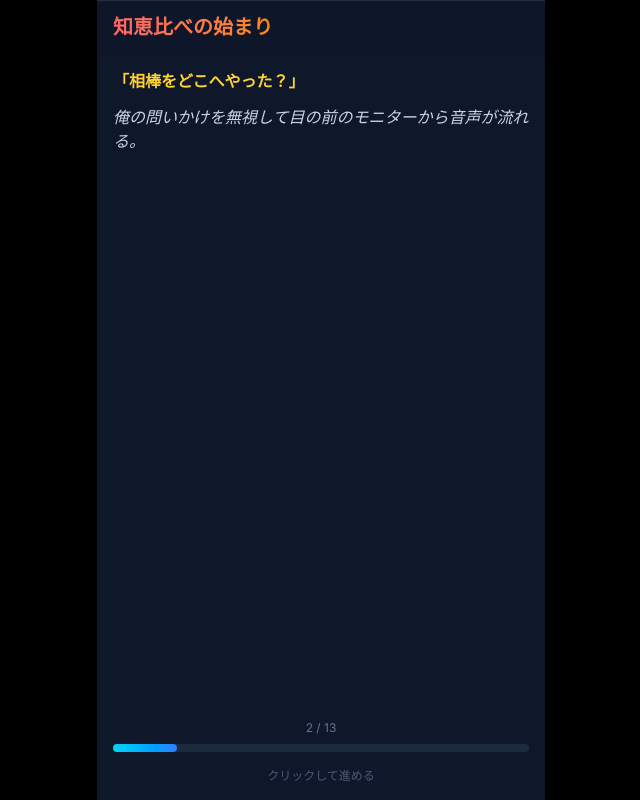
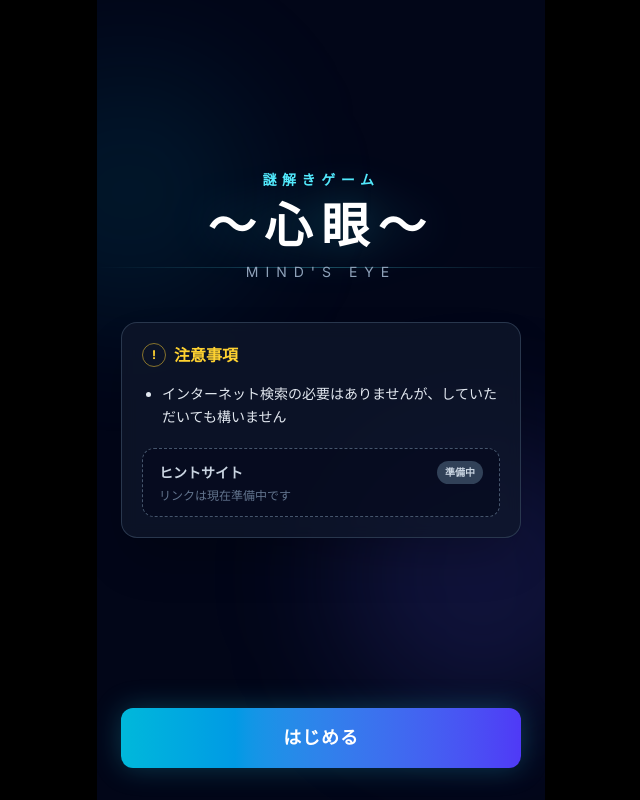
Before and after one commit to sasamiwinsub-pixel/mind-eye-riddle, a Next.js app: page / in a window 1280 px wide. Shown: the whole page, without its empty margins (319-959 px from the left). Built offline with nearby package versions, Linux system fonts and the light colour scheme.

Commit message:
タイトル画面実装

```diff
--- a/src/app/page.tsx
+++ b/src/app/page.tsx
@@ -3,17 +3,18 @@
 import { useState } from 'react';
 import GameInterface from '@/components/GameInterface';
 import Intro from '@/components/Intro';
+import TitleScreen from '@/components/TitleScreen';
+
+type Screen = 'title' | 'intro' | 'game';
 
 export default function Home() {
-  const [gameStarted, setGameStarted] = useState(false);
+  const [screen, setScreen] = useState<Screen>('title');
 
   return (
     <main className="min-h-screen bg-black">
-      {gameStarted ? (
-        <GameInterface />
-      ) : (
-        <Intro onStartGame={() => setGameStarted(true)} />
-      )}
+      {screen === 'title' && <TitleScreen onStart={() => setScreen('intro')} />}
+      {screen === 'intro' && <Intro onStartGame={() => setScreen('game')} />}
+      {screen === 'game' && <GameInterface />}
     </main>
   );
 }
--- a/src/components/GameInterface.tsx
+++ b/src/components/GameInterface.tsx
@@ -120,6 +120,7 @@
   const [showRulesInfo, setShowRulesInfo] = useState(false);
   const [isRulesInfoUnlocked, setIsRulesInfoUnlocked] = useState(false);
   const [isAdditionalRuleUnlocked, setIsAdditionalRuleUnlocked] = useState(false);
+  const [isResubmissionRuleUnlocked, setIsResubmissionRuleUnlocked] = useState(false);
   const [showRulesInfoPrompt, setShowRulesInfoPrompt] = useState(false);
   const [hasShownStepESearchHint, setHasShownStepESearchHint] = useState(false);
   const [isStepESearchSolved, setIsStepESearchSolved] = useState(false);
@@ -269,6 +270,8 @@
     setActivePartnerMessage(null);
     setActiveTab('main');
     setErrorMsg('');
+    setIsResubmissionRuleUnlocked(true);
+    setShowRulesInfoPrompt(true);
     showCorrectThenCutIn(CUT_IN_LINES.lastStepStart, currentStepIndex);
   };
 
@@ -556,7 +559,9 @@
               <div className="absolute right-4 bottom-20 z-30 flex flex-col items-end gap-2">
                 {showRulesInfoPrompt && (
                   <div className="max-w-56 rounded-xl border border-cyan-300/40 bg-slate-800/95 px-3 py-2 text-xs font-bold leading-relaxed text-cyan-50 shadow-lg shadow-cyan-950/40 animate-pulse">
-                    {isAdditionalRuleUnlocked
+                    {isResubmissionRuleUnlocked
+                      ? '再提出時のルールが追加されました。informationを確認してください。'
+                      : isAdditionalRuleUnlocked
                       ? '追加で判明したルールがあります。informationを確認してください。'
                       : 'ゲームのルールはいつでも確認できます。まずはここを押してみましょう。'}
                   </div>
@@ -1471,6 +1476,16 @@
                   <p className="mt-2 text-slate-300">※青くなる条件は、ゲームフィールドに存在していること</p>
                 </section>
               )}
+
+              {isResubmissionRuleUnlocked && (
+                <section className="rounded-xl border border-amber-400/30 bg-amber-950/20 p-3">
+                  <h3 className="mb-2 font-bold text-amber-300">再提出時のルール</h3>
+                  <ul className="list-disc space-y-1 pl-5">
+                    <li>転送対象の名称指定が必須となる</li>
+                    <li>指定位置に複数個同じものがあった場合、複数全て転送される</li>
+                  </ul>
+                </section>
+              )}
             </div>
           </div>
         </div>
--- /dev/null
+++ b/src/components/TitleScreen.tsx
@@ -0,0 +1,55 @@
+'use client';
+
+interface TitleScreenProps {
+  onStart: () => void;
+}
+
+export default function TitleScreen({ onStart }: TitleScreenProps) {
+  return (
+    <div className="relative mx-auto flex h-[100dvh] max-w-md flex-col overflow-hidden bg-slate-950 px-6 text-slate-100">
+      <div className="pointer-events-none absolute inset-0">
+        <div className="absolute -left-24 top-16 h-64 w-64 rounded-full bg-cyan-500/10 blur-3xl" />
+        <div className="absolute -right-20 bottom-20 h-72 w-72 rounded-full bg-indigo-500/15 blur-3xl" />
+        <div className="absolute inset-x-0 top-1/3 h-px bg-gradient-to-r from-transparent via-cyan-300/30 to-transparent" />
+      </div>
+
+      <main className="relative z-10 flex flex-1 flex-col justify-center py-8">
+        <div className="mb-10 text-center">
+          <p className="mb-3 text-sm font-bold tracking-[0.4em] text-cyan-300">謎解きゲーム</p>
+          <h1 className="text-5xl font-black tracking-[0.18em] text-white drop-shadow-[0_0_24px_rgba(34,211,238,0.35)]">
+            ～心眼～
+          </h1>
+          <p className="mt-3 text-sm tracking-[0.5em] text-slate-400">MIND&apos;S EYE</p>
+        </div>
+
+        <section className="rounded-2xl border border-slate-700/80 bg-slate-900/75 p-5 shadow-2xl backdrop-blur">
+          <h2 className="mb-4 flex items-center gap-2 font-bold text-amber-300">
+            <span className="flex h-6 w-6 items-center justify-center rounded-full border border-amber-300/50 text-xs">!</span>
+            注意事項
+          </h2>
+          <ul className="list-disc space-y-3 pl-5 text-sm leading-relaxed text-slate-200">
+            <li>インターネット検索の必要はありませんが、していただいても構いません</li>
+          </ul>
+
+          <div className="mt-5 rounded-xl border border-dashed border-slate-600 bg-slate-950/50 px-4 py-3">
+            <div className="flex items-center justify-between gap-3">
+              <span className="text-sm font-bold text-slate-300">ヒントサイト</span>
+              <span className="rounded-full bg-slate-700 px-2 py-1 text-[10px] font-bold text-slate-300">準備中</span>
+            </div>
+            <p className="mt-1 text-xs text-slate-500">リンクは現在準備中です</p>
+          </div>
+        </section>
+      </main>
+
+      <div className="relative z-10 pb-8">
+        <button
+          type="button"
+          onClick={onStart}
+          className="w-full rounded-xl bg-gradient-to-r from-cyan-500 to-indigo-600 py-4 text-lg font-black tracking-wider text-white shadow-[0_0_28px_rgba(34,211,238,0.25)] transition-all hover:from-cyan-400 hover:to-indigo-500 active:scale-95"
+        >
+          はじめる
+        </button>
+      </div>
+    </div>
+  );
+}
```
